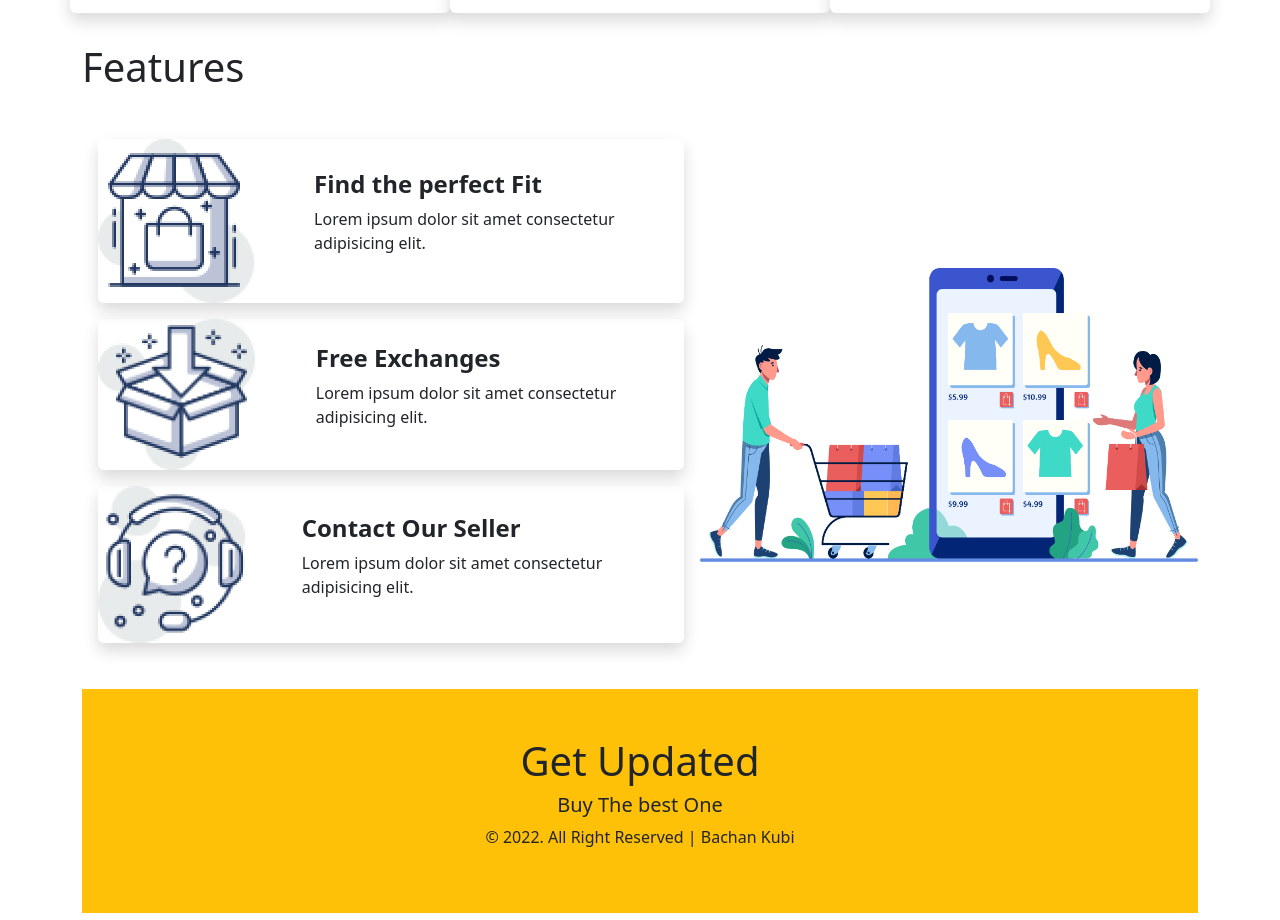
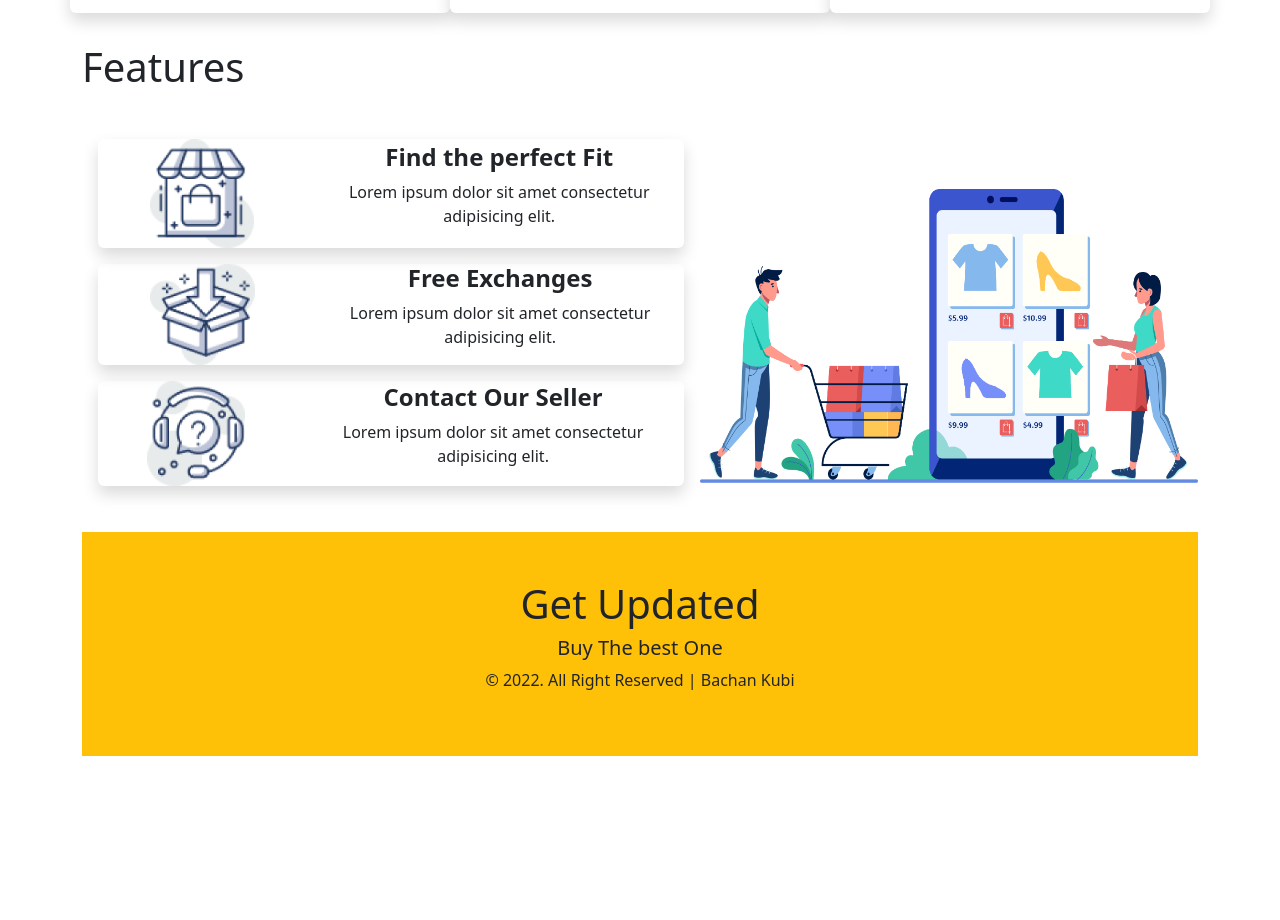
Before and after one commit to Bachan-kubi/nike-react, a plain HTML site: page index.html in a window 1280 px wide. Shown: the part 1964-2884 px from the top of the page. After the commit the page ends 2750 px from the top, so only its background shows below. Drawn offline with nearby package versions, Linux system fonts and the light colour scheme.

Commit message:
project completed

```diff
--- a/index.html
+++ b/index.html
@@ -197,10 +197,10 @@
     <div class="row gy-4">
         <h1>Features</h1>
         <div class="d-flex flex-column flex-md-row flex-lg-row justify-content-between align-items-center">
-            <div>
+            <div class="text-center">
                 <div class="d-flex flex-column flex-md-row flex-lg-row align-items-center justify-content-between rounded shadow m-3">
                     <div class="me-2">
-                        <img class="w-75" src="./icons/image 12.png" alt="">
+                        <img class="w-50" src="./icons/image 12.png" alt="">
                     </div>
                     <div>
                         <h4 class="fw-bold">Find the perfect Fit</h4>
@@ -209,7 +209,7 @@
                 </div>
                 <div class="d-flex flex-column flex-md-row flex-lg-row flex align-items-center justify-content-between rounded shadow m-3">
                     <div class="me-2">
-                        <img class="w-75" src="./icons/image 13.png" alt="">
+                        <img class="w-50" src="./icons/image 13.png" alt="">
                     </div>
                     <div>
                         <h4 class="fw-bold">Free Exchanges</h4>
@@ -218,7 +218,7 @@
                 </div>
                 <div class="d-flex flex-column flex-md-row flex-lg-row align-items-center justify-content-between rounded shadow m-3">
                     <div class="me-2">
-                        <img class="w-75" src="./icons/image 14.png" alt="">
+                        <img class="w-50" src="./icons/image 14.png" alt="">
                     </div>
                     <div>
                         <h4 class="fw-bold">Contact Our Seller</h4>
```
